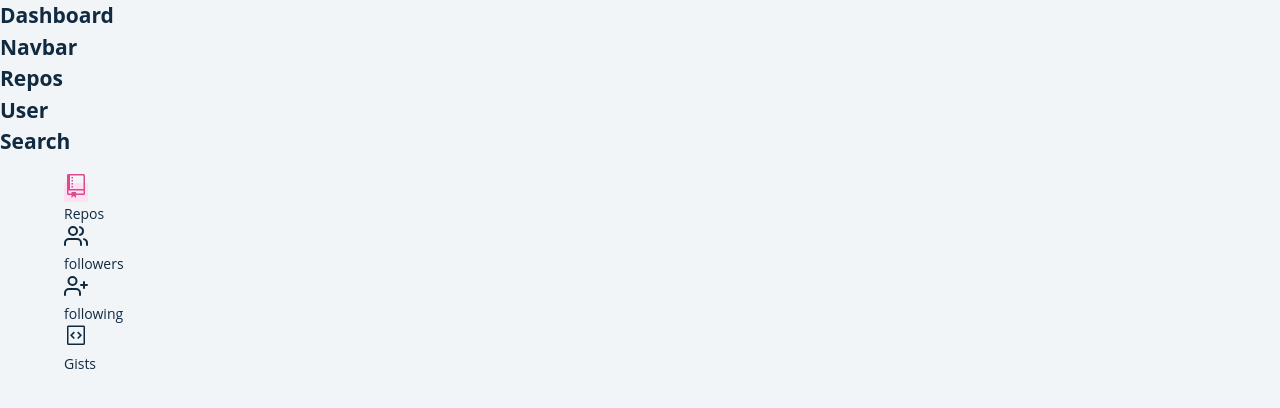
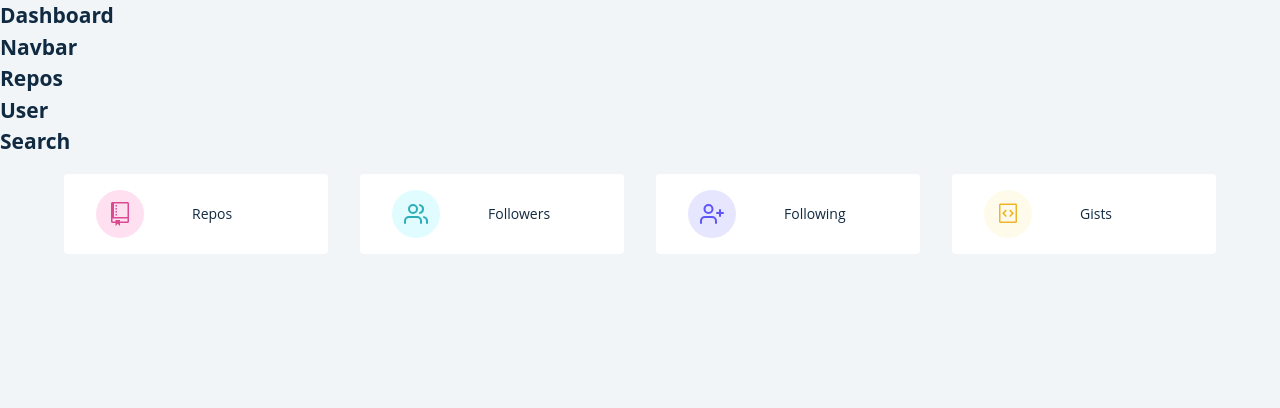
Before and after one commit to TimothySiskin/github-users, a React (Create React App) app: page / in a window 1280 px wide. Shown: the top 408 px of the page. Built offline with nearby package versions, Linux system fonts and the light colour scheme.

Commit message:
styled component +grid +color classes, +.item +span +@media for big screens

```diff
--- a/src/components/Info.js
+++ b/src/components/Info.js
@@ -6,14 +6,15 @@ import { FiUsers, FiUserPlus } from "react-icons/fi";
 
 const Info = () => {
   const { githubUser } = React.useContext(GithubContext);
-  const { publick_repos, followers, following, publick_gists } = githubUser;
+  console.log(githubUser);
+  const { public_repos, followers, following, public_gists } = githubUser;
 
   const items = [
     {
       id: 1,
       icon: <GoRepo className="icon" />,
       label: "Repos",
-      value: publick_repos,
+      value: public_repos,
       color: "pink",
     },
     {
@@ -34,10 +35,13 @@ const Info = () => {
       id: 4,
       icon: <GoGist className="icon" />,
       label: "Gists",
-      value: publick_gists,
+      value: public_gists,
       color: "yellow",
     },
   ];
+
+  console.log(public_repos);
+
   return (
     <section className="section">
       <Wrapper className="section-center">
@@ -62,13 +66,57 @@ const Item = ({ icon, label, value, color }) => {
 };
 
 const Wrapper = styled.section`
-  .icon {
-    font-size: 1.5rem;
+  display: grid;
+  grid-template-columns: repeat(auto-fill, minmax(200px, 1fr));
+  gap: 1rem 2rem;
+  @media (min-width: 640px) {
+    grid-template-columns: repeat(auto-fill, minmax(260px, 1fr));
   }
+  .item {
+    border-radius: var(--radius);
+    padding: 1rem 2rem;
+    background: var(--clr-white);
+    display: grid;
+    grid-template-columns: auto 1fr;
+    column-gap: 3rem;
+    align-items: center;
+    span {
+      width: 3rem;
+      height: 3rem;
+      display: grid;
+      place-items: center;
+      border-radius: 50%;
+    }
 
-  .pink {
-    background: #ffe0f0;
-    color: #da4a91;
+    .icon {
+      font-size: 1.5rem;
+    }
+
+    h3 {
+      margin-bottom: 0;
+      letter-spacing: 0;
+    }
+    p {
+      margin-bottom: 0;
+      text-transform: capitalize;
+    }
+
+    .pink {
+      background: #ffe0f0;
+      color: #da4a91;
+    }
+    .green {
+      background: var(--clr-primary-10);
+      color: var(--clr-primary-5);
+    }
+    .purple {
+      background: #e6e6ff;
+      color: #5d55fa;
+    }
+    .yellow {
+      background: #fffbea;
+      color: #f0b429;
+    }
   }
 `;
 
```
